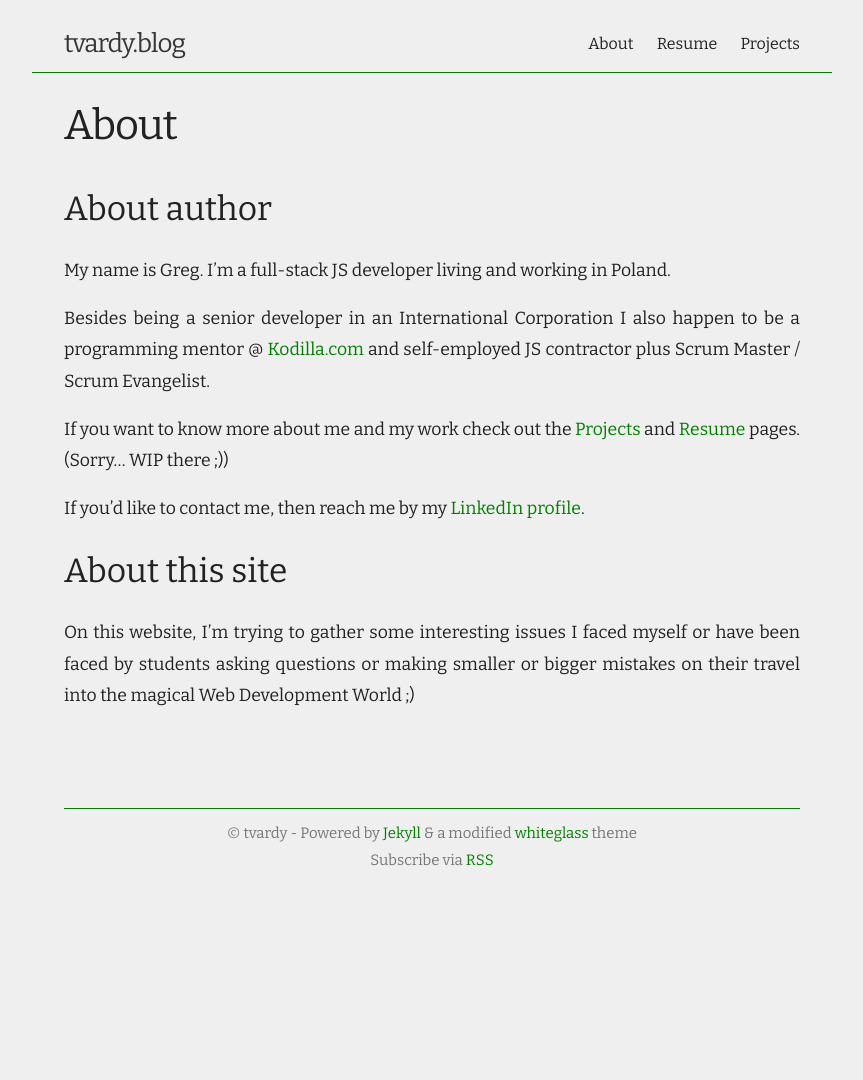
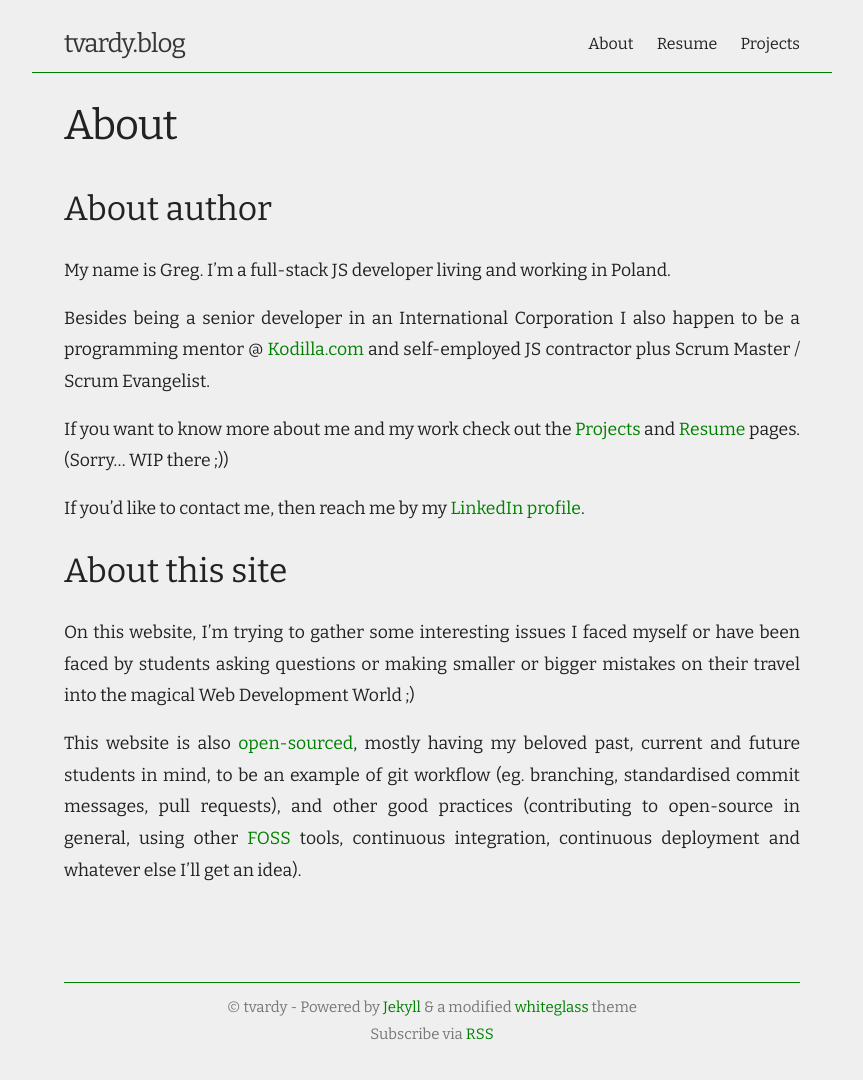
Before and after one commit to tvardy/personal-website, a Jekyll site: the page built from about.md, in a window 1280 px wide. Shown: the whole page, without its empty margins (208-1071 px from the left). Built offline with Jekyll 4.4.1, drawn with Linux system fonts in a browser that asks for light colours; before the commit the page ends 906 px from its top, so only the background shows below that.

Commit message:
feat(about): more content in "About the site" section

```diff
--- a/about.md
+++ b/about.md
@@ -22,3 +22,10 @@ my [LinkedIn profile](https://pl.linkedin.com/in/grzegorz-twardowski-7b1082b2).
 On this website, I'm trying to gather some interesting issues I faced myself
 or have been faced by students asking questions or making smaller or bigger mistakes
 on their travel into the magical Web Development World ;)
+
+This website is also [open-sourced](https://github.com/tvardy/personal-website), mostly
+having my beloved past, current and future students in mind, to be an example of
+git workflow (eg. branching, standardised commit messages, pull requests),
+and other good practices (contributing to open-source in general, using other
+[FOSS](https://en.wikipedia.org/wiki/Free_and_open-source_software) tools,
+continuous integration, continuous deployment and whatever else I'll get an idea).
```
